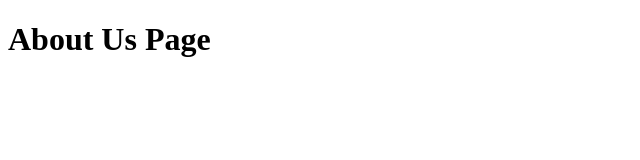
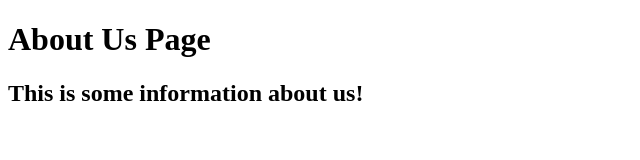
Before and after one commit to abbjetmus/beetroth-test-2, a plain HTML site: page pages/about-us-page.html in a window 1280 px wide. Shown: the whole page, without its empty margins (0-640 px from the left). Drawn offline with Linux system fonts and the light colour scheme.

Commit message:
More changes to about us

```diff
--- a/pages/about-us-page.html
+++ b/pages/about-us-page.html
@@ -9,6 +9,7 @@
 
 <body>
     <h1>About Us Page</h1>
+    <h2>This is some information about us!</h2>
 </body>
 
 </html>
```
